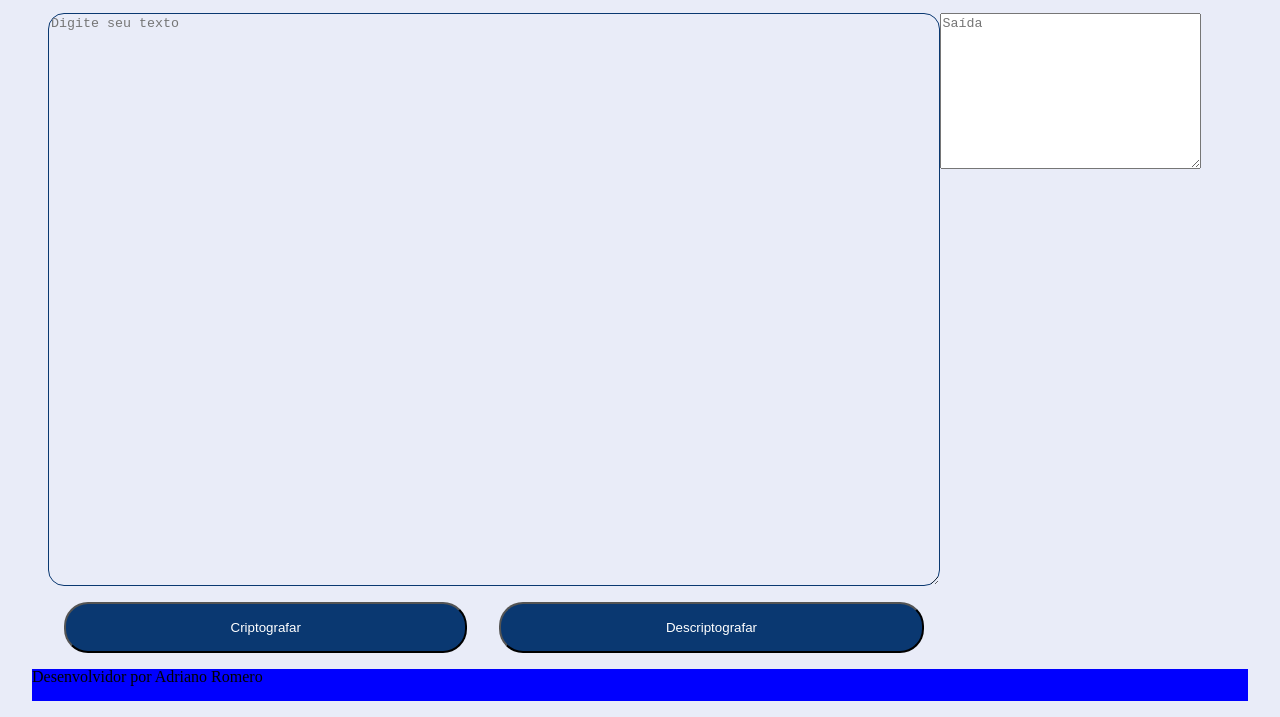
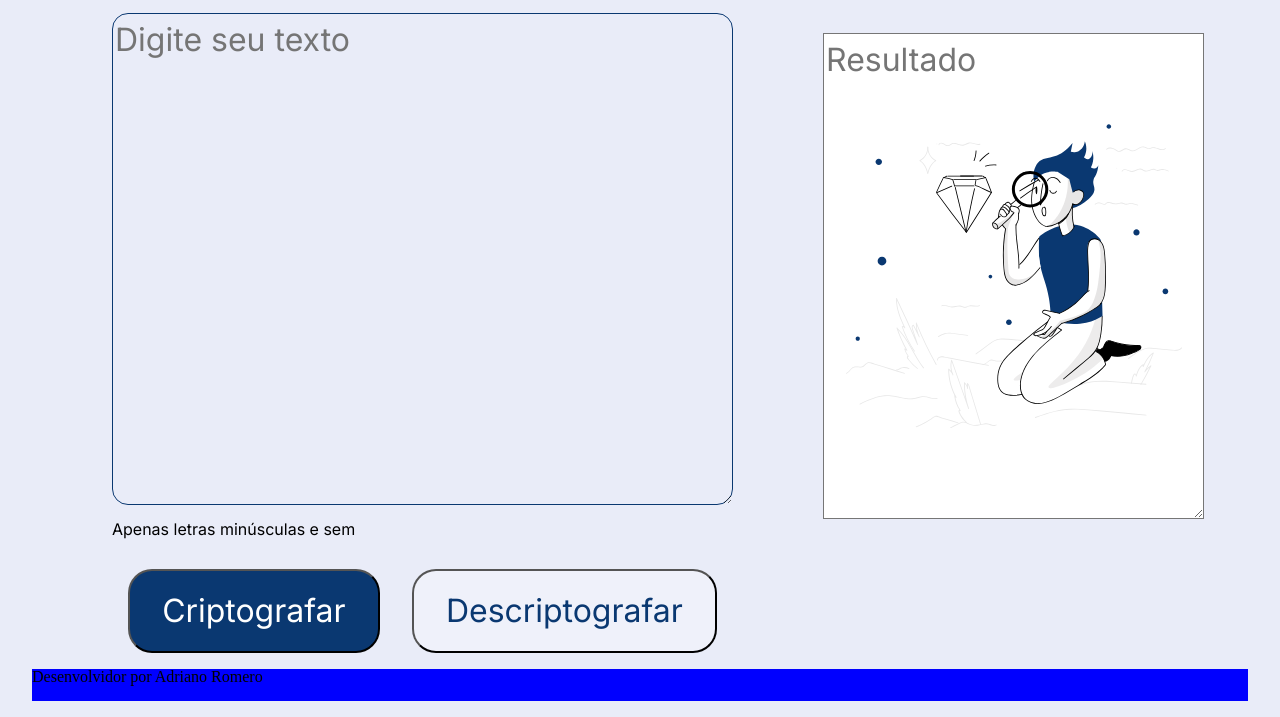
Before and after one commit to ogihromero/challenge-one-decodificador, a plain HTML site: page index.html in a window 1280 px wide. Shown: the part 83-800 px from the top of the page. Drawn offline with Linux system fonts and the light colour scheme.

Commit message:
adicionado função encriptar

```diff
--- a/css/style.css
+++ b/css/style.css
@@ -1,3 +1,9 @@
+* {
+    font-family: 'Inter', sans-serif;
+    font-weight: 400;
+    font-size: 2rem;
+    line-height: 150%;
+}
 body {
     box-sizing: border-box;
     display: flex;
@@ -19,8 +25,8 @@ main {
     align-items: stretch;
     justify-content: space-around;
     height: calc(100vh - 9rem);
-    margin-left: 1rem;
-    margin-right: 1rem;
+    margin-left: 5rem;
+    margin-right: 5rem;
 
 }
 
@@ -36,17 +42,21 @@ main {
     border: 1px solid #0A3871;
     border-radius: 1rem;
     height: 100%;
+
 }
 
-.box-criptografia__botoes{
+.aviso {
+    font-size: 1rem;
+}
+
+.box-criptografia__botao{
     display: flex;
     justify-content: space-around;
     align-items: stretch;
 }
 
-.box-criptografia__botoes button {
+.box-criptografia__botao .criptografar{
     flex-grow: 1;
-    background-color: #0A3871;
     background: #0A3871;
     border-radius: 1.5rem;
     color: #FFF;
@@ -54,8 +64,28 @@ main {
     margin: 1rem;
 }
 
+.box-criptografia__botao .descriptografar{
+    flex-grow: 1;
+    background: #EFF1FA;;
+    border-radius: 1.5rem;
+    color: #0A3871;
+    padding: 1rem;
+    margin: 1rem;
+}
+
 .box-resultado {
     flex-grow: 1;
+
+}
+
+.box-resultado__texto {
+    background-image: url(/img/boneco-resultado.svg);
+    background-position: center;
+    background-repeat: no-repeat;
+    position: relative;
+    margin-top: 20px;
+    margin-left: 90px;
+
 }
 
 footer {
--- a/index.html
+++ b/index.html
@@ -1,33 +1,43 @@
 <!DOCTYPE html>
 <html lang="pt-br">
+
     <head>
         <meta charset="UTF-8">
         <meta http-equiv="X-UA-Compatible" content="IE=edge">
         <meta name="viewport" content="width=device-width, initial-scale=1.0">
+        <link href="https://fonts.googleapis.com/css2?family=Inter&display=swap" rel="stylesheet">
         <title>Challenge ONE - Decodificador</title>
         <link rel="stylesheet" href="css/reset.css">
         <link rel="stylesheet" href="css/style.css">
     </head>
+
     <body>
         <header>
             <img src="./img/logo-alura.svg" alt="Logo da alura" class="header__img">
-        <h1>Decodificador</h1></header>
+            <h1>Decodificador</h1>
+        </header>
         <main>
-        <div class="box-criptografia">
-            <textarea name="box-criptografia__texto-alvo" id="box-criptografia__texto-alvo" cols="30" rows="10" placeholder="Digite seu texto"></textarea>
-            <div class="box-criptografia__botoes">
-                <button>Criptografar</button>
-                <button>Descriptografar</button>
+            <section class="box-criptografia">
+                <textarea name="box-criptografia__texto-alvo" id="box-criptografia__texto-alvo" cols="30" rows="10"
+                    placeholder="Digite seu texto"></textarea>
+                <di><h6 class="aviso"> Apenas letras minúsculas e sem </h6></div>
+                <div class="box-criptografia__botao">
+                    <button class="criptografar" onclick="btnEncriptar()">Criptografar</button>
+                    <button class="descriptografar">Descriptografar</button>
                 </div>
-        </div>
+            </section>
 
-        <div class="box-resultado">
-            <textarea name="box-resultado__texto" id="box-resultado__texto" cols="30" rows="10" placeholder="Saída"></textarea>
-        </div>
+            <section class="box-resultado">
+                <textarea name="box-resultado__texto" class="box-resultado__texto" cols="18" rows="10"
+                placeholder="Resultado"></textarea>
+            </section>
 
 
 
         </main>
         <footer>Desenvolvidor por Adriano Romero</footer>
+
+        <script src="js/script.js"></script>
     </body>
+
 </html>
--- /dev/null
+++ b/js/script.js
@@ -0,0 +1,24 @@
+const inputTexto = document.getElementById("box-criptografia__texto-alvo");
+const resultado = document.querySelector(".box-resultado__texto");
+
+function btnEncriptar() {
+    const textoEncriptado = encriptar(inputTexto.value);
+    resultado.value = textoEncriptado;
+    resultado.style.backgroundImage ="none";
+}
+
+function encriptar(stringEncriptada) {
+    let matrizCodigo = [["a", "ai"], ["e", "enter"], ["i", "imes"], ["o", "ober"], ["u", "ufat"]];
+
+    stringEncriptada = stringEncriptada.toLowerCase();
+    let stringDesencriptada = stringEncriptada.toLowerCase();
+
+    for(let i=0; i < matrizCodigo.length; i++) {
+        if(stringEncriptada.includes(matrizCodigo[i][0])) {
+            stringDesencriptada = stringEncriptada.replaceAll(matrizCodigo[i][0], matrizCodigo[i][1])
+        }
+    }
+
+    return stringDesencriptada;
+
+}
```
Also changed, not shown: img/Color=Dark blue, State=Hover.svg (deleted), img/Color=Dark blue, State=Normal.svg (deleted), img/Color=Light blue, State=Hover.svg (deleted), img/Color=Light blue, State=Normal.svg (deleted), img/boneco-resultado.svg (added), 1 other file. Lines whose indentation alone changed are shown as unchanged.
